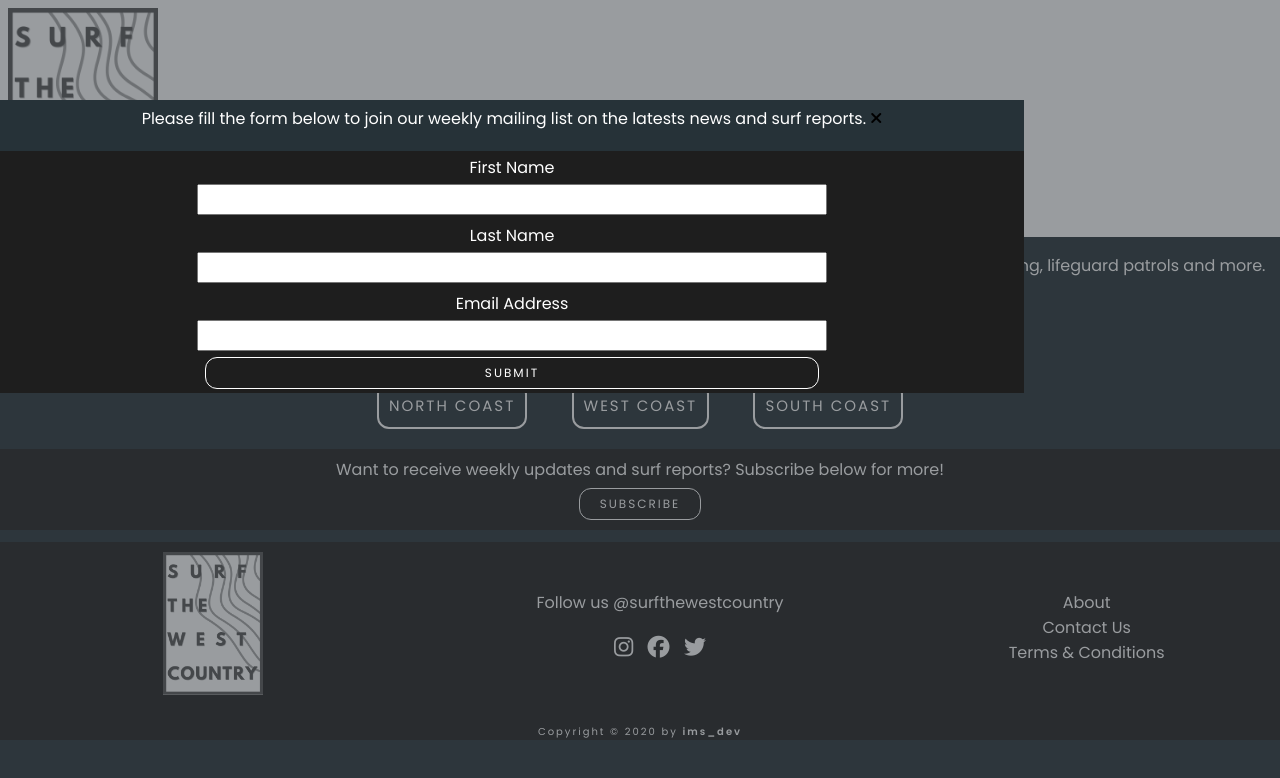
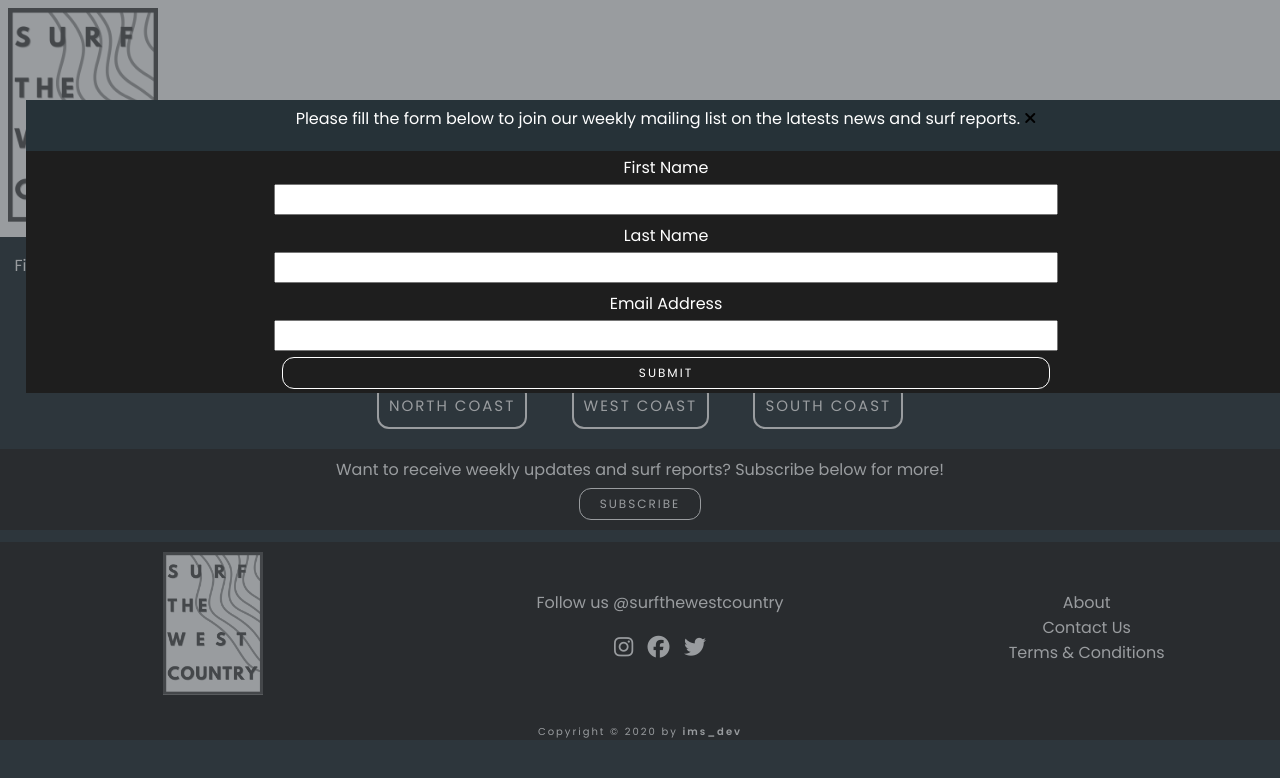
Before and after one commit to Code-Institute-Submissions/Surf-The-West-Country, a plain HTML site: page index.html in a window 1280 px wide. Both pictures are taken after a click on the button "SUBSCRIBE". Drawn offline with Linux system fonts and the light colour scheme.

Commit message:
modal styling cont

```diff
--- a/assets/css/style.css
+++ b/assets/css/style.css
@@ -135,9 +135,9 @@ footer{
 
 #modalContent{
     background-color: #1e1e1e;
-    width: 80%;
+    width: 100%;
     text-align: center;
-    display: inline-block;
+    margin: 0px 26px;
 }
 
 .modal-head{
@@ -205,4 +205,23 @@ footer{
     border-radius: 10px;
 }
 
-/*rgb(255, 235, 59, 0.3)*/
+.shade-dark-blue{
+    background-color: #263238;
+    border: 2px solid #1e1e1e;
+    border-radius: 10px;
+}
+
+.modal-button{
+    margin: 2px 8px;
+    width: 30%;
+    padding: 6px 10px;
+    font-size: 12px;
+    letter-spacing: 2px;
+    text-transform: uppercase;
+    font-family: 'Poppins', sans-serif;
+    background: transparent;
+    border: 1px solid white;
+    border-radius: 12px;
+    color: white;
+    outline: none;
+}
--- a/assets/js/myscripts.js
+++ b/assets/js/myscripts.js
@@ -35,13 +35,23 @@ $(".col-subs").mouseleave(function (){
     $(".sm-main-button").removeClass("shade");
 })
 
+$('.sm-main-button').mouseenter(function(){
+    $(this).addClass('shade-dark-blue');
+});
+
+$('.sm-main-button').mouseleave(function(){
+    $(this).removeClass('shade-dark-blue');
+});
+
 
 document.getElementById("open-modal").addEventListener("click", openModalSub)
 
 function openModalSub(){
 
     var modal = document.getElementById("modalSub");
+    /*var modalC = document.getElementById("modalContent");*/
     modal.style.display = "block"
+    /*modalC.style.display = "inline-block"*/
 }
 
 document.getElementById("close-button").addEventListener("click", closeModalSub)
--- a/index.html
+++ b/index.html
@@ -201,9 +201,8 @@
                     <label for="email">Email Address</label>
                     <input type="email" id="email" name="email">
 
-                <input type="button" class="sm-main-button" value="submit">
+                    <input type="button" class="modal-button" value="submit">
                 </form>
-
             </div>
         </div>
     </section>
```
Lines whose indentation alone changed are shown as unchanged.
